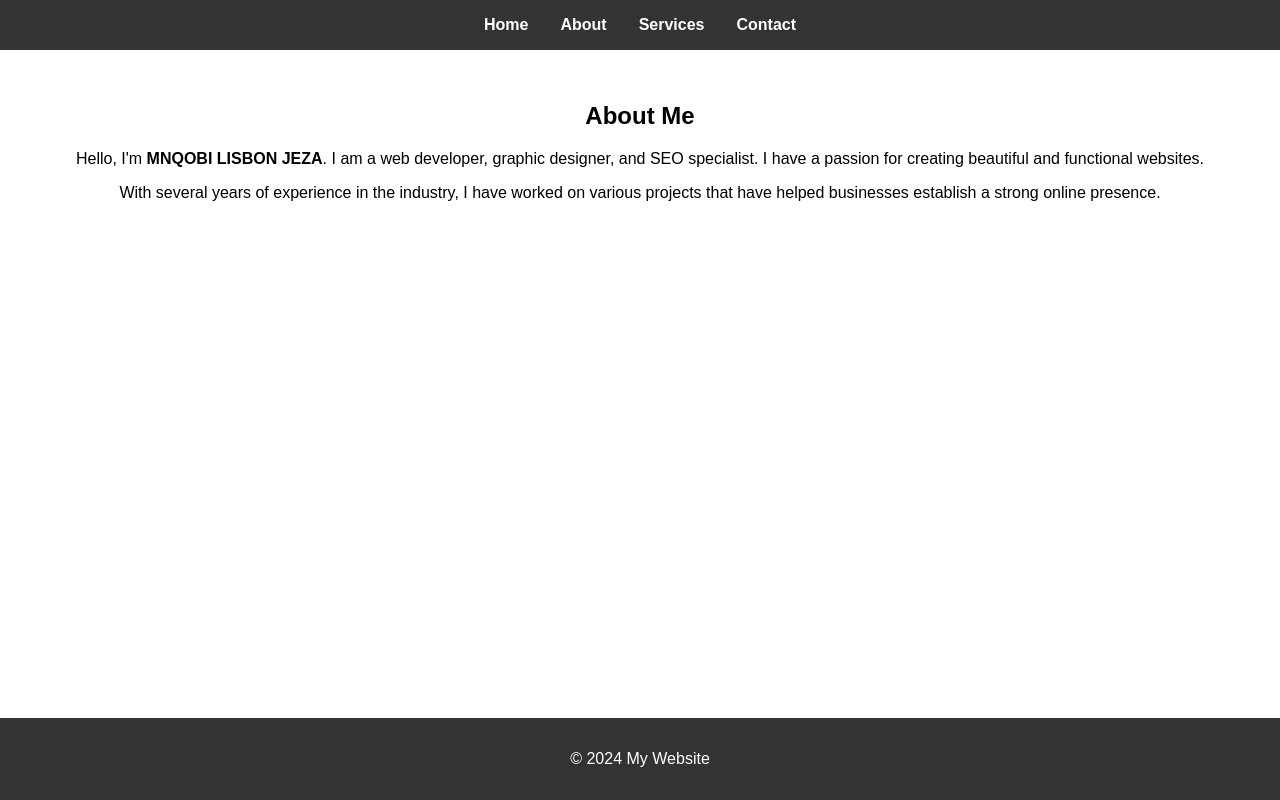
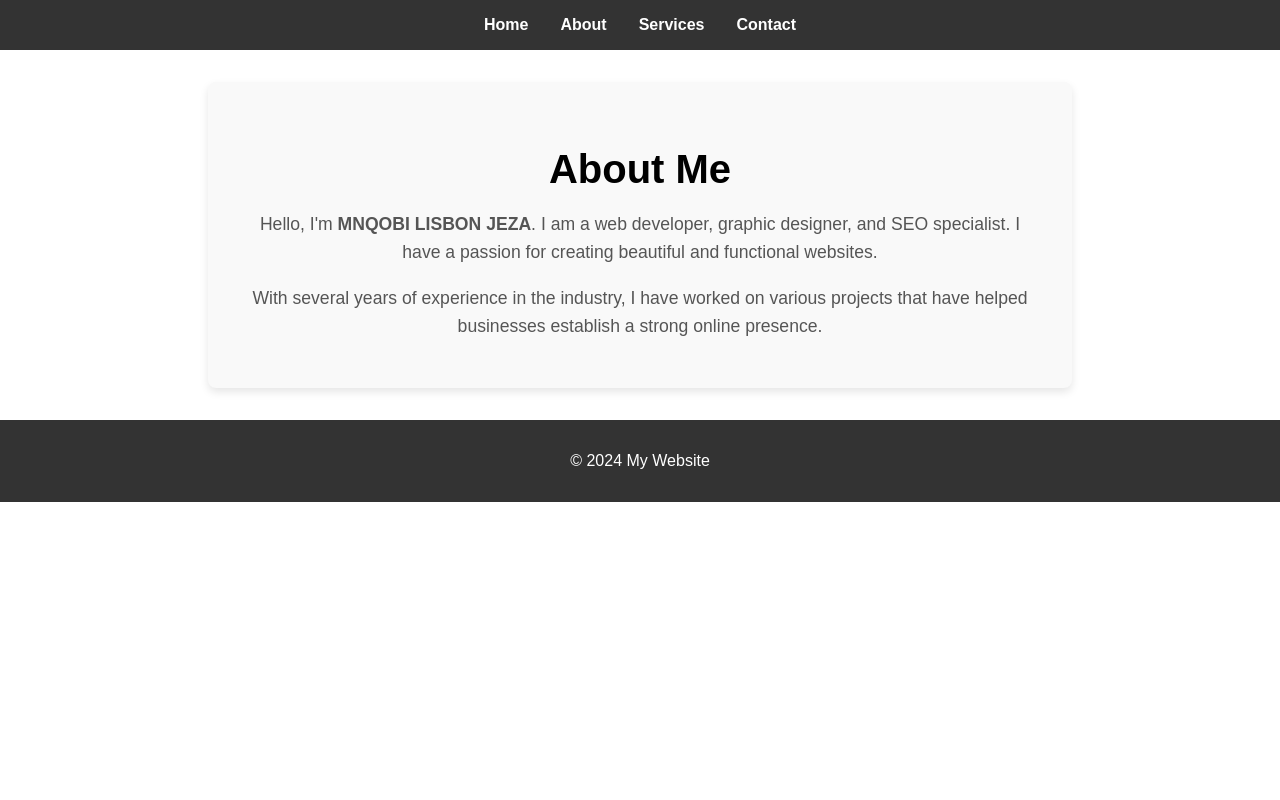
Before and after one commit to mnqobijz41/my-website, a plain HTML site: page about.html in a window 1280 px wide. Drawn offline with Linux system fonts and the light colour scheme.

Commit message:
Update styles.css

```diff
--- a/styles.css
+++ b/styles.css
@@ -37,6 +37,27 @@ nav ul li a:hover {
 main {
     padding: 2rem 1rem;
     text-align: center;
+}
+
+.about {
+    max-width: 800px;
+    margin: 0 auto;
+    padding: 2rem;
+    background: #f9f9f9;
+    border-radius: 8px;
+    box-shadow: 0 4px 8px rgba(0,0,0,0.1);
+}
+
+.about h1 {
+    font-size: 2.5rem;
+    margin-bottom: 1rem;
+}
+
+.about p {
+    font-size: 1.1rem;
+    color: #555;
+    margin-bottom: 1rem;
+    line-height: 1.6;
 }
 
 .services {
@@ -87,7 +108,6 @@ footer {
     color: #fff;
     padding: 1rem 0;
     text-align: center;
-    position: absolute;
+    position: relative;
     width: 100%;
-    bottom: 0;
 }
```
